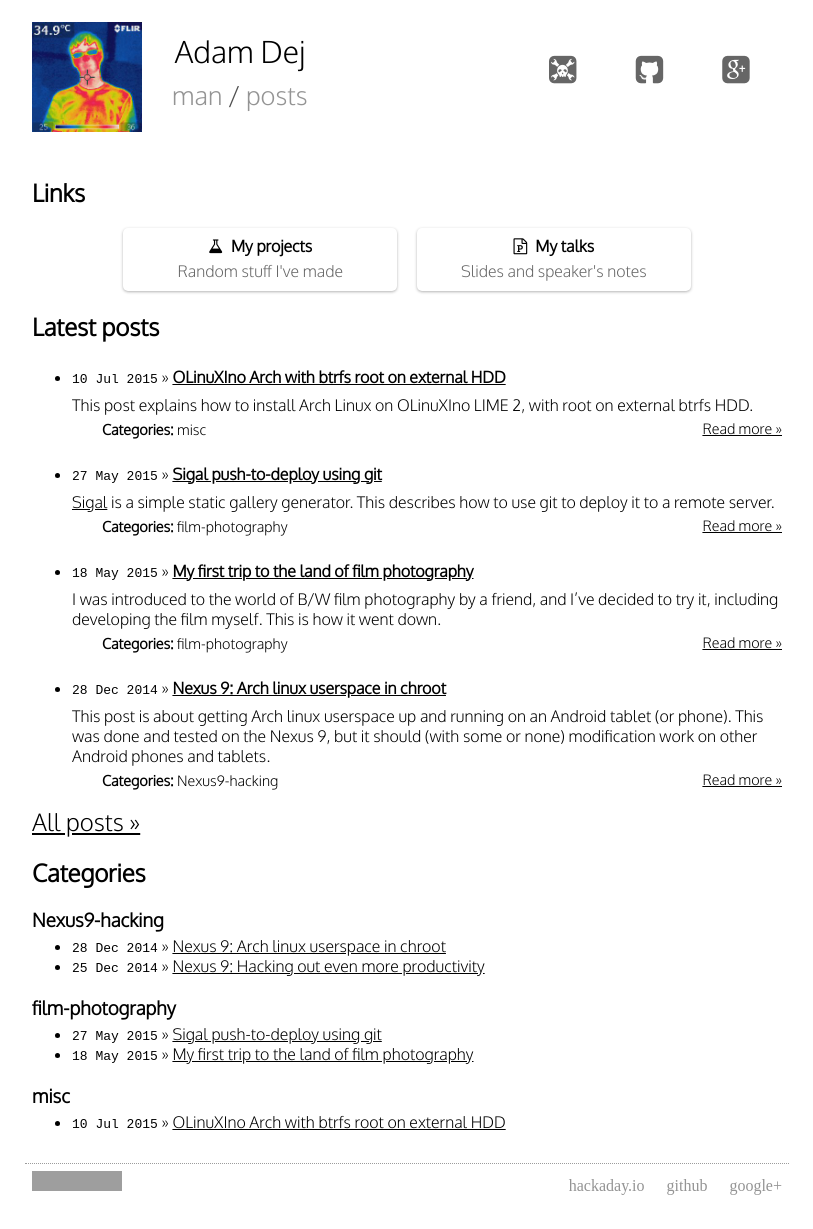
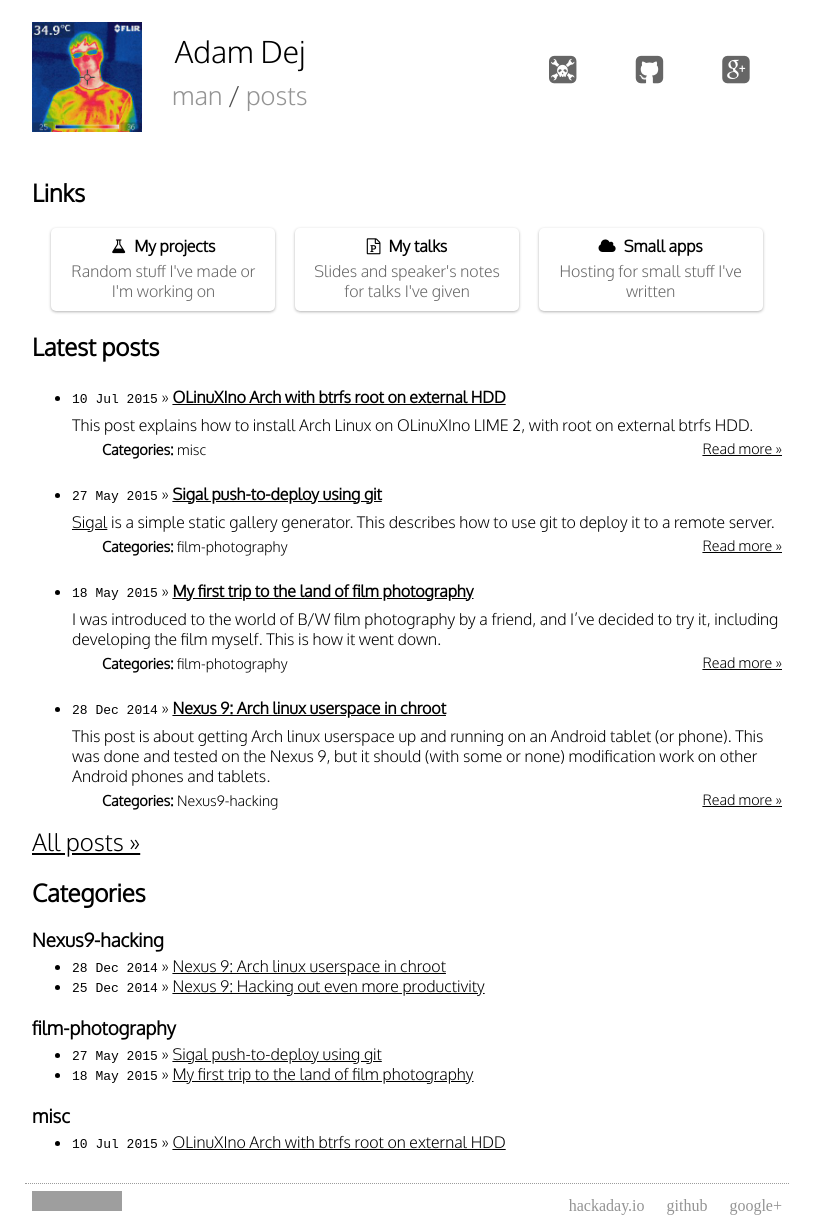
Before and after one commit to adam-dej/adam-dej.github.io, a Jekyll site: the page built from index.html, in a window 1280 px wide. Shown: the whole page, without its empty margins (233-1046 px from the left). Built offline with Jekyll 4.4.1, drawn with Linux system fonts in a browser that asks for light colours; some web fonts are replaced; grey boxes are pictures that could not be loaded.

Commit message:
Add dummy button for hosted apps

```diff
--- a/css/style.css
+++ b/css/style.css
@@ -95,7 +95,7 @@ blockquote {
 	border-radius: 5px;
 	box-shadow: 0 1px 3px rgba(0, 0, 0, 0.3);
 	text-align: center;
-	min-width: 250px;
+	width: 200px;
 	margin-right: 8px;
 	margin-left: 8px;
 }
--- a/index.html
+++ b/index.html
@@ -10,13 +10,19 @@ title: Adam Dej
     <a class="button-link" href="#">
       <b><i class="fa fa-flask" style="margin-right: 8px"></i>My projects</b><br />
       <div class="button-link-subheader">
-        Random stuff I've made
+        Random stuff I've made or I'm working on
       </div>
     </a>
     <a class="button-link" href="#">
       <b><i class="fa fa-file-powerpoint-o" style="margin-right: 8px"></i>My talks</b><br />
       <div class="button-link-subheader">
-        Slides and speaker's notes
+        Slides and speaker's notes for talks I've given
+      </div>
+    </a>
+    <a class="button-link" href="#">
+      <b><i class="fa fa-cloud" style="margin-right: 8px"></i>Small apps</b><br />
+      <div class="button-link-subheader">
+        Hosting for small stuff I've written
       </div>
     </a>
     </div>
```
